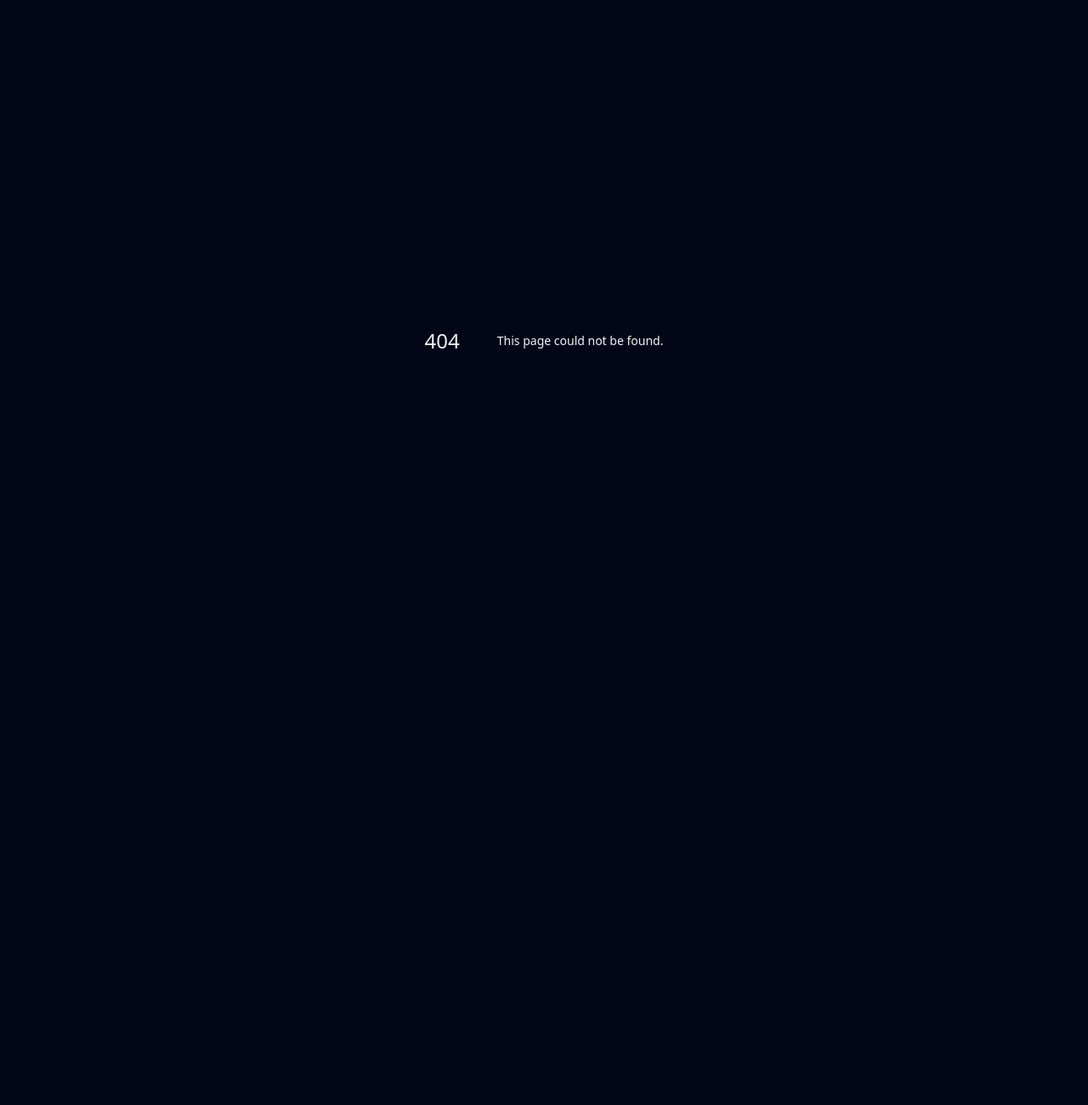
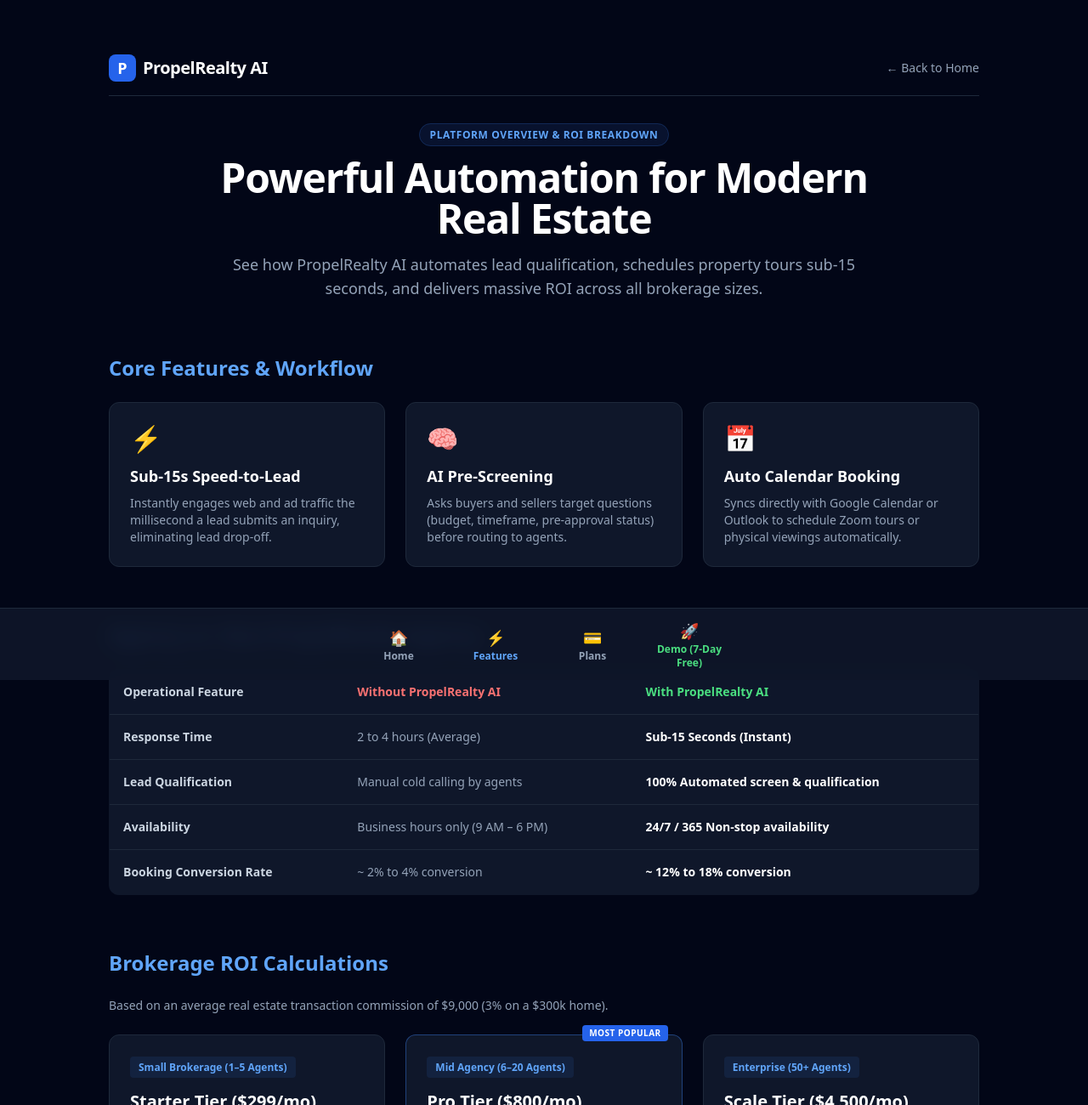
Before and after one commit to garvitsrivastava4521-pixel/propelrealty-ai, a Next.js app: page /features in a window 1280 px wide. Before the commit this address had no page. Shown: the top 1300 px of the page at 85% size. Before the commit the page ends 800 px from the top, so only its background shows below. Built offline with nearby package versions, Linux system fonts and the light colour scheme.

Commit message:
Rename page.tsx. to page.tsx

```diff
--- /dev/null
+++ b/app/features/page.tsx
@@ -0,0 +1,219 @@
+'use client';
+
+import Link from 'next/link';
+
+export default function FeaturesPage() {
+  return (
+    <main className="min-h-screen bg-slate-950 text-white flex flex-col justify-between p-6 pb-24 md:p-12 md:pb-24">
+      {/* Header */}
+      <header className="max-w-5xl w-full mx-auto flex justify-between items-center py-4 border-b border-slate-800 mb-8">
+        <Link href="/" className="flex items-center gap-2">
+          <div className="w-8 h-8 rounded-lg bg-blue-600 flex items-center justify-center font-bold text-lg text-white">
+            P
+          </div>
+          <span className="text-xl font-extrabold tracking-tight text-white">PropelRealty AI</span>
+        </Link>
+        <Link href="/" className="text-sm text-slate-400 hover:text-white transition">
+          ← Back to Home
+        </Link>
+      </header>
+
+      {/* Main Content Container */}
+      <div className="max-w-5xl w-full mx-auto space-y-16">
+
+        {/* Title */}
+        <div className="text-center max-w-3xl mx-auto">
+          <span className="text-xs font-semibold uppercase tracking-wider bg-blue-500/10 text-blue-400 border border-blue-500/20 px-3 py-1 rounded-full">
+            Platform Overview & ROI Breakdown
+          </span>
+          <h1 className="text-4xl md:text-5xl font-extrabold tracking-tight mt-4 mb-4">
+            Powerful Automation for Modern Real Estate
+          </h1>
+          <p className="text-slate-400 text-base md:text-lg">
+            See how PropelRealty AI automates lead qualification, schedules property tours sub-15 seconds, and delivers massive ROI across all brokerage sizes.
+          </p>
+        </div>
+
+        {/* SECTION 1: CORE FEATURES & HOW IT WORKS */}
+        <section className="space-y-6">
+          <h2 className="text-2xl font-bold text-blue-400">Core Features & Workflow</h2>
+
+          <div className="grid md:grid-cols-3 gap-6">
+            <div className="bg-slate-900 border border-slate-800 rounded-xl p-6">
+              <div className="text-3xl mb-3">⚡</div>
+              <h3 className="text-lg font-bold mb-2">Sub-15s Speed-to-Lead</h3>
+              <p className="text-slate-400 text-sm">
+                Instantly engages web and ad traffic the millisecond a lead submits an inquiry, eliminating lead drop-off.
+              </p>
+            </div>
+
+            <div className="bg-slate-900 border border-slate-800 rounded-xl p-6">
+              <div className="text-3xl mb-3">🧠</div>
+              <h3 className="text-lg font-bold mb-2">AI Pre-Screening</h3>
+              <p className="text-slate-400 text-sm">
+                Asks buyers and sellers target questions (budget, timeframe, pre-approval status) before routing to agents.
+              </p>
+            </div>
+
+            <div className="bg-slate-900 border border-slate-800 rounded-xl p-6">
+              <div className="text-3xl mb-3">📅</div>
+              <h3 className="text-lg font-bold mb-2">Auto Calendar Booking</h3>
+              <p className="text-slate-400 text-sm">
+                Syncs directly with Google Calendar or Outlook to schedule Zoom tours or physical viewings automatically.
+              </p>
+            </div>
+          </div>
+        </section>
+
+        {/* SECTION 2: COMPARISON TABLE */}
+        <section className="space-y-6">
+          <h2 className="text-2xl font-bold text-blue-400">Agency vs. Non-PropelRealty Agency</h2>
+          <div className="overflow-x-auto">
+            <table className="w-full text-left border-collapse bg-slate-900 border border-slate-800 rounded-xl overflow-hidden text-sm">
+              <thead>
+                <tr className="border-b border-slate-800 bg-slate-900/50 text-slate-300">
+                  <th className="p-4">Operational Feature</th>
+                  <th className="p-4 text-red-400">Without PropelRealty AI</th>
+                  <th className="p-4 text-green-400">With PropelRealty AI</th>
+                </tr>
+              </thead>
+              <tbody className="divide-y divide-slate-800 text-slate-300">
+                <tr>
+                  <td className="p-4 font-semibold">Response Time</td>
+                  <td className="p-4 text-slate-400">2 to 4 hours (Average)</td>
+                  <td className="p-4 text-white font-semibold">Sub-15 Seconds (Instant)</td>
+                </tr>
+                <tr>
+                  <td className="p-4 font-semibold">Lead Qualification</td>
+                  <td className="p-4 text-slate-400">Manual cold calling by agents</td>
+                  <td className="p-4 text-white font-semibold">100% Automated screen & qualification</td>
+                </tr>
+                <tr>
+                  <td className="p-4 font-semibold">Availability</td>
+                  <td className="p-4 text-slate-400">Business hours only (9 AM – 6 PM)</td>
+                  <td className="p-4 text-white font-semibold">24/7 / 365 Non-stop availability</td>
+                </tr>
+                <tr>
+                  <td className="p-4 font-semibold">Booking Conversion Rate</td>
+                  <td className="p-4 text-slate-400">~ 2% to 4% conversion</td>
+                  <td className="p-4 text-white font-semibold">~ 12% to 18% conversion</td>
+                </tr>
+              </tbody>
+            </table>
+          </div>
+        </section>
+
+        {/* SECTION 3: DETAILED ROI CALCULATIONS */}
+        <section className="space-y-6">
+          <h2 className="text-2xl font-bold text-blue-400">Brokerage ROI Calculations</h2>
+          <p className="text-slate-400 text-sm">
+            Based on an average real estate transaction commission of $9,000 (3% on a $300k home).
+          </p>
+
+          <div className="grid md:grid-cols-3 gap-6">
+
+            {/* Small Brokerage */}
+            <div className="bg-slate-900 border border-slate-800 rounded-xl p-6 flex flex-col justify-between">
+              <div>
+                <span className="text-xs font-bold text-blue-400 bg-blue-500/10 px-2.5 py-1 rounded">
+                  Small Brokerage (1–5 Agents)
+                </span>
+                <h3 className="text-xl font-bold mt-4 mb-2">Starter Tier ($299/mo)</h3>
+                <ul className="text-xs text-slate-300 space-y-2 my-4">
+                  <li>• Monthly Leads: 100 leads</li>
+                  <li>• Non-AI Deals Closed: ~2 deals ($18,000)</li>
+                  <li>• AI Deals Closed: ~6 deals ($54,000)</li>
+                  <li>• Extra Monthly Revenue: +$36,000</li>
+                </ul>
+              </div>
+              <div className="border-t border-slate-800 pt-4 text-green-400 font-extrabold text-lg">
+                Estimated ROI: 120x
+              </div>
+            </div>
+
+            {/* Mid-Sized Brokerage */}
+            <div className="bg-slate-900 border border-blue-500/40 rounded-xl p-6 flex flex-col justify-between relative">
+              <div className="absolute -top-3 right-4 bg-blue-600 text-white text-[10px] font-black tracking-wider uppercase px-2 py-0.5 rounded">
+                Most Popular
+              </div>
+              <div>
+                <span className="text-xs font-bold text-blue-400 bg-blue-500/10 px-2.5 py-1 rounded">
+                  Mid Agency (6–20 Agents)
+                </span>
+                <h3 className="text-xl font-bold mt-4 mb-2">Pro Tier ($800/mo)</h3>
+                <ul className="text-xs text-slate-300 space-y-2 my-4">
+                  <li>• Monthly Leads: 500 leads</li>
+                  <li>• Non-AI Deals Closed: ~10 deals ($90,000)</li>
+                  <li>• AI Deals Closed: ~30 deals ($270,000)</li>
+                  <li>• Extra Monthly Revenue: +$180,000</li>
+                </ul>
+              </div>
+              <div className="border-t border-slate-800 pt-4 text-green-400 font-extrabold text-lg">
+                Estimated ROI: 225x
+              </div>
+            </div>
+
+            {/* Enterprise Brokerage */}
+            <div className="bg-slate-900 border border-slate-800 rounded-xl p-6 flex flex-col justify-between">
+              <div>
+                <span className="text-xs font-bold text-blue-400 bg-blue-500/10 px-2.5 py-1 rounded">
+                  Enterprise (50+ Agents)
+                </span>
+                <h3 className="text-xl font-bold mt-4 mb-2">Scale Tier ($4,500/mo)</h3>
+                <ul className="text-xs text-slate-300 space-y-2 my-4">
+                  <li>• Monthly Leads: 3,000+ leads</li>
+                  <li>• Non-AI Deals Closed: ~60 deals ($540,000)</li>
+                  <li>• AI Deals Closed: ~180 deals ($1,620,000)</li>
+                  <li>• Extra Monthly Revenue: +$1,080,000</li>
+                </ul>
+              </div>
+              <div className="border-t border-slate-800 pt-4 text-green-400 font-extrabold text-lg">
+                Estimated ROI: 240x
+              </div>
+            </div>
+
+          </div>
+        </section>
+
+        {/* CTA Banner */}
+        <div className="bg-gradient-to-r from-blue-900/40 to-slate-900 border border-blue-500/30 rounded-2xl p-8 text-center space-y-4">
+          <h2 className="text-2xl md:text-3xl font-bold">Ready to Scale Your Brokerage Revenue?</h2>
+          <p className="text-slate-400 text-sm max-w-xl mx-auto">
+            Test out the PropelRealty AI engine live in our 7-day demo environment before onboarding.
+          </p>
+          <div className="pt-2">
+            <Link href="/demo" className="inline-block px-8 py-3.5 bg-blue-600 hover:bg-blue-500 font-bold rounded-lg shadow-lg shadow-blue-600/30 transition">
+              Try Interactive Demo
+            </Link>
+          </div>
+        </div>
+
+      </div>
+
+      {/* Persistent Bottom Navigation Bar */}
+      <nav className="fixed bottom-0 left-0 right-0 bg-slate-900/90 backdrop-blur-md border-t border-slate-800 z-50 py-3 px-4">
+        <div className="max-w-md mx-auto grid grid-cols-4 gap-2 text-center">
+          <Link href="/" className="flex flex-col items-center justify-center text-xs font-semibold text-slate-400 hover:text-white">
+            <span className="text-lg">🏠</span>
+            <span>Home</span>
+          </Link>
+
+          <Link href="/features" className="flex flex-col items-center justify-center text-xs font-semibold text-blue-400 hover:text-blue-300">
+            <span className="text-lg">⚡</span>
+            <span>Features</span>
+          </Link>
+
+          <Link href="/pricing" className="flex flex-col items-center justify-center text-xs font-semibold text-slate-400 hover:text-white">
+            <span className="text-lg">💳</span>
+            <span>Plans</span>
+          </Link>
+
+          <Link href="/demo" className="flex flex-col items-center justify-center text-xs font-semibold text-green-400 hover:text-green-300">
+            <span className="text-lg">🚀</span>
+            <span>Demo (7-Day Free)</span>
+          </Link>
+        </div>
+      </nav>
+    </main>
+  );
+}
```
